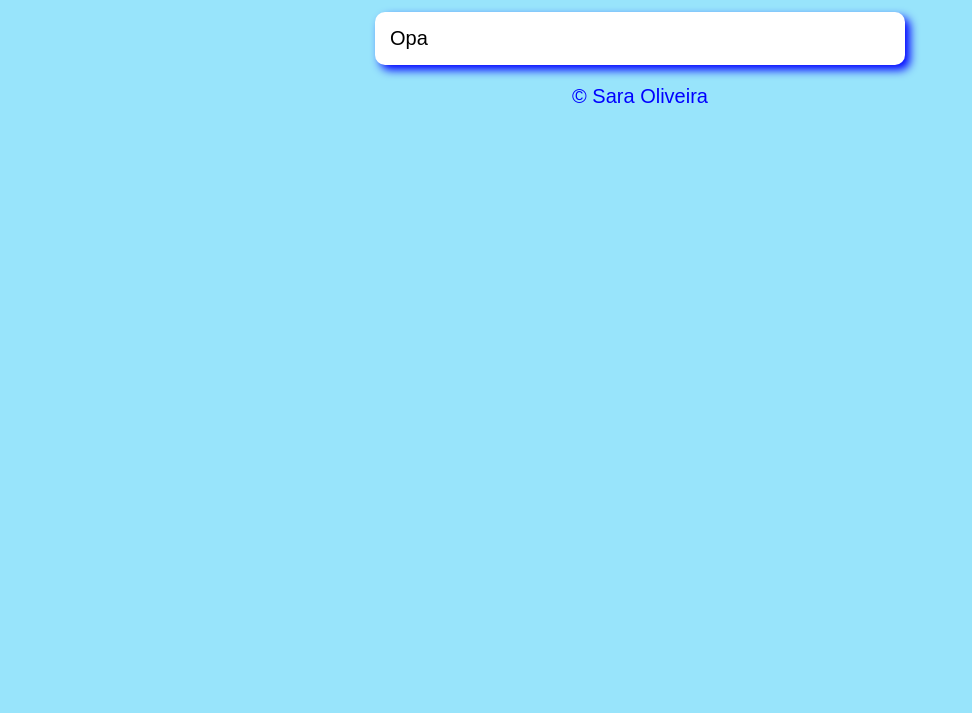
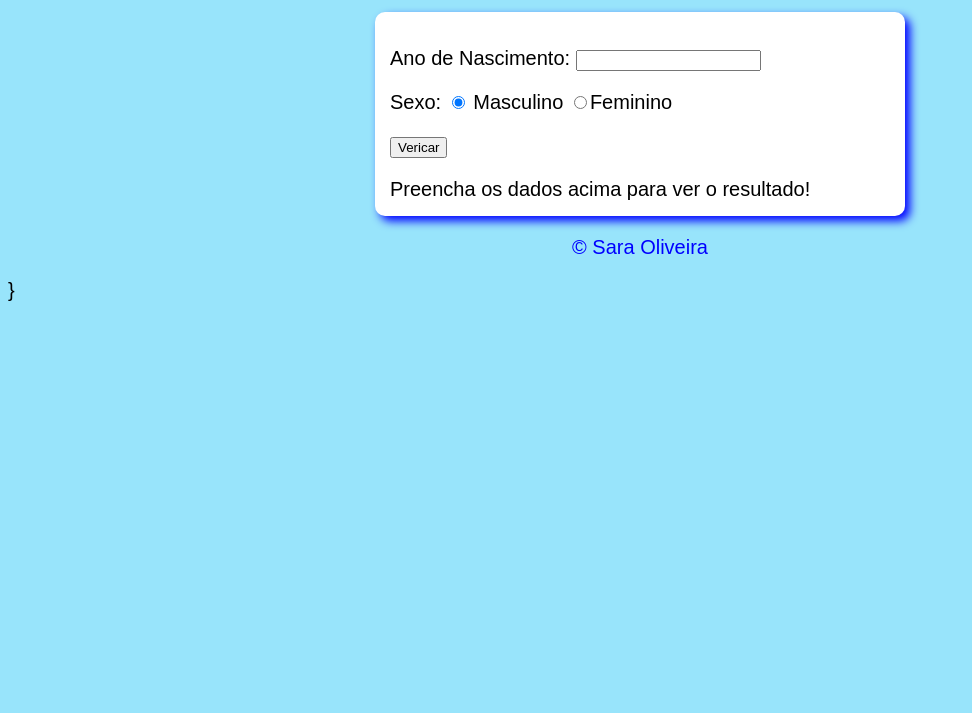
Before and after one commit to Oliveiraxx/08-js-dom-condicoes, a plain HTML site: page idade.html in a window 1280 px wide. Shown: the part 87-800 px from the top of the page, without its empty margins (0-972 px from the left). Drawn offline with Linux system fonts and the light colour scheme.

Commit message:
Inserindo HTML

```diff
--- a/idade.html
+++ b/idade.html
@@ -41,13 +41,25 @@
 </head>
 <body>
   <header>
-    <h1> Título</h1>
+    <h1> Verificador de Idade</h1>
   </header>
   <section>
     <div>
-    Opa
+          <p>Ano de Nascimento:
+            <input type="number" name="txtano" id="txtano" min="0">
+          </p>
+          <p>Sexo:
+            <input type="radio" name="radsex" id="masc" checked>
+            <label for="masc">Masculino</label>
+            <input type="radio" name="radsex" id="fem"
+            <label for="fem">Feminino</label>
+          </p>
+          <P>
+            <input type="button" value="Vericar" onclick="verificar()">
+          </P>
     </div>
-    <div>
+    <div id="res">
+      Preencha os dados acima para ver o resultado!
 
     </div>
   </section>
@@ -55,7 +67,70 @@
     <p>&copy; Sara Oliveira</p>
   </footer>
   <script>
+    function verificar() {
+      var data = new Date()
+      var ano = data.getFullYear()
+      var fano = document.getElementById('txtano')
+      var res = document.querySelector('div#res')
+
+      if (fano.value.length == 0 || Number(fano.value) > ano) {
+        window.alert('[ERRO] Verifique os dados e tente vovamente!')
+
+      } else {
+        var fsex = document.getElementsByName('radsex')
+        var idade = ano - Number(fano.value)
+        var gênero = ''
+        var img = document.createElement('img')
+        img.setAttribute('id', 'foto')
+
+      if (fsex[0].checked) {
+        gênero = 'Homem'
+        if (idade >=0 && idade < 10){
+          //Criança
+          img.setAttribute('src', 'foto-BebeMenino.png')
+
+        } else if (idade < 20) {
+          //Jovem
+          img.setAttribute('src', 'foto-HomemJovem.png')
+
+        } else if (idade < 50){
+          //Adulto
+          img.setAttribute('src', 'foto-HomemAdulto.png')
+
+        } else {
+          //Idoso
+          img.setAttribute('src', 'foto-IdosoHomem.png')
+        }
+
+      } else if (fsex[1].checked) {
+        gênero = 'Mulher'
+        if (idade >=0 && idade < 10){
+          //Criança
+          img.setAttribute('src', 'foto-BebeMenina.png')
+
+        } else if (idade < 20) {
+          //Jovem
+          img.setAttribute('src', 'foto-MulherJovem.png')
+
+        } else if (idade < 50){
+          //Adulto
+          img.setAttribute('src', 'foto-MulherAdulta.png')
+
+        } else {
+          //Idoso
+          img.setAttribute('src', 'foto-IdosaMulher.png')
+        }
+
+      }
+      res.style.textAlign = 'center'
+      res.innerHTML = `Detectamos ${gênero} com ${idade} anos.`
+      res.appendChild(img)
+
+    }
+  }
 
 </script>
 </body>
 </html>
+
+}
```
Also changed, not shown: foto- MulherAdulta.png (added), foto-BebeMenina.png (added), foto-BebeMenino.png (added), foto-HomemAdulto.png (added), foto-HomemJovem.png (added), foto-IdosaMulher.png (added), foto-IdosoHomen.png (added), foto-MulherJovem.png (added), script.js (line endings or trailing spaces), 1 other file.
